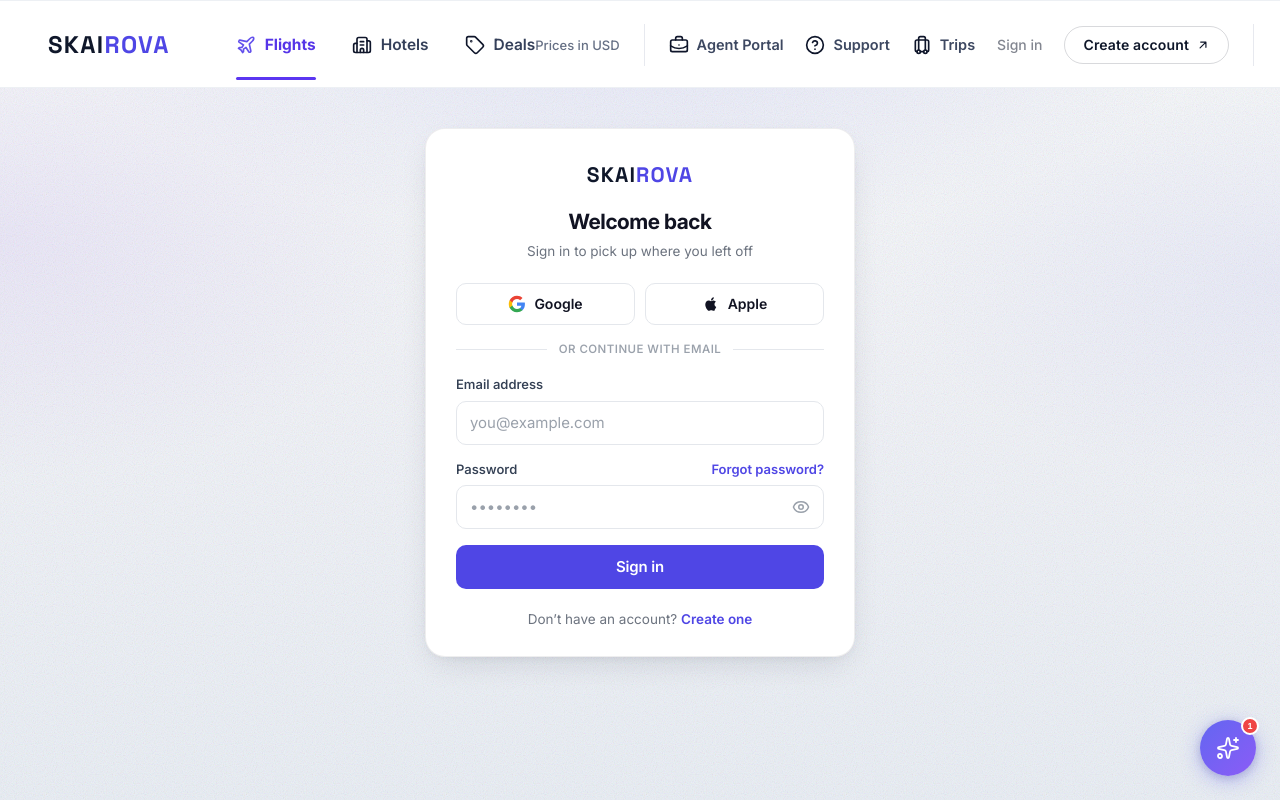
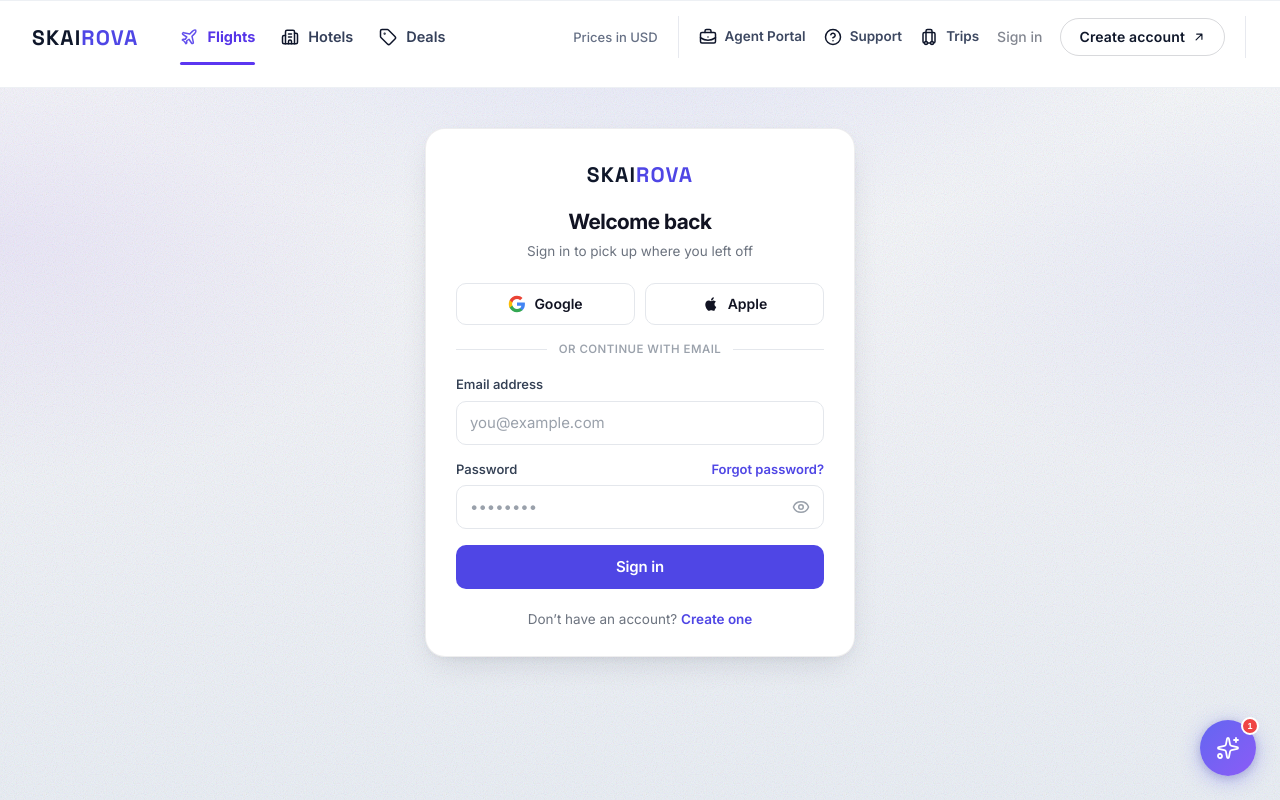
Before and after one commit to syedfazlulhaquemahee/NextGenFlightAI, a Flask app: page /auth in a window 1280 px wide. Run offline with Flask 3, Linux system fonts and the light colour scheme; some libraries are stand-ins or nearby versions.

Commit message:
Rework platform header responsive breakpoints
Moves the mobile/desktop cutover from 920px to 1080px so tablets get the
mobile menu instead of a cramped desktop nav, and adds three desktop
density tiers (1081-1279, 1280-1599, 1600+) instead of one fixed 88px
rail at every wide viewport.

```diff
--- a/static/header-menu.js
+++ b/static/header-menu.js
@@ -73,7 +73,7 @@
   if (!btn || !panel) return;
 
   var closeBtn = document.getElementById("hdrMobileClose");
-  var desktopQuery = window.matchMedia("(min-width: 921px)");
+  var desktopQuery = window.matchMedia("(min-width: 1081px)");
   var reducedMotionQuery = window.matchMedia("(prefers-reduced-motion: reduce)");
   var drawerState = panel.hidden ? "closed" : "open";
   var scrollPosition = 0;
@@ -276,7 +276,7 @@
     close({ restoreFocus: control === closeBtn });
   });
 
-  // Crossing back above the 920px breakpoint (resize, rotation) should not
+  // Crossing back above the compact-header breakpoint (resize, rotation) should not
   // leave the panel stuck open underneath a now-visible desktop nav.
   var onDesktopChange = function (event) {
     if (event.matches) close({ immediate: true });
--- a/static/platform-header.css
+++ b/static/platform-header.css
@@ -953,7 +953,7 @@ body.hdr-menu-open {
    itself hidden above 920px — force it closed here too rather than
    relying solely on the resize listener to catch a mid-interaction
    desktop/mobile crossing. */
-@media (min-width: 921px) {
+@media (min-width: 1081px) {
   .hdr-mobile-panel {
     display: none !important;
   }
@@ -980,7 +980,7 @@ body.hdr-menu-open {
   .topbar.platform-header .hdr-icon-label { display: none !important; }
 }
 
-@media (max-width: 920px) {
+@media (max-width: 1080px) {
   :root {
     --hdr-h: 64px;
     --hdr-pad: 14px;
@@ -1048,7 +1048,7 @@ body.hdr-menu-open {
    Keep the compact visual language, but make every header control feel like a
    deliberate touch target. These are scoped to the mobile header so desktop
    hover states and layout stay exactly as designed. */
-@media (max-width: 920px) {
+@media (max-width: 1080px) {
   .topbar.platform-header .brand-link {
     min-height: 44px !important;
     margin-left: -4px !important;
@@ -1288,7 +1288,7 @@ html[data-theme="light"] .topbar.platform-header .portal-menu-item--danger svg {
    rhythm of the platform navigation while leaving the compact mobile header
    completely untouched. SVGs are the official Lucide source files kept in
    static/icons, not hand-drawn CSS glyphs. */
-@media (min-width: 921px) {
+@media (min-width: 1081px) {
   :root {
     --hdr-h: 88px;
     --hdr-pad: 48px;
@@ -1528,3 +1528,58 @@ html[data-theme="light"] .topbar.platform-header .portal-menu-item--danger svg {
     margin-left: 7px !important;
   }
 }
+
+/* Desktop needs three density steps. Keeping the old 88px rail at every
+   desktop width made the header look oversized on wide screens and caused
+   the navigation/action groups to compete at laptop widths. */
+@media (min-width: 1081px) and (max-width: 1279px) {
+  :root { --hdr-h: 68px; --hdr-pad: 24px; --platform-header-h: 68px; --platform-header-side-pad: 24px; }
+  .topbar.platform-header { height: 68px !important; min-height: 68px !important; }
+  .topbar.platform-header .platform-header-inner { width: calc(100% - 48px) !important; min-height: 68px !important; height: 68px !important; margin: 0 24px !important; }
+  .topbar.platform-header .brand-link { margin-right: 30px !important; font-size: 20px !important; }
+  .topbar.platform-header .site-nav { height: 68px !important; gap: 20px !important; }
+  .topbar.platform-header .site-nav-link { height: 68px !important; font-size: 14px !important; }
+  .topbar.platform-header .site-nav-link .hdr-svg { width: 16px !important; height: 16px !important; }
+  .topbar.platform-header .site-nav-indicator { bottom: 7px !important; }
+  .topbar.platform-header .topbar-links { gap: 14px !important; }
+  .topbar.platform-header .hdr-currency,
+  .topbar.platform-header .hdr-divider { display: none !important; }
+  .topbar.platform-header .hdr-text-link { gap: 6px !important; font-size: 13px !important; }
+  .topbar.platform-header .hdr-text-link .hdr-svg { width: 17px !important; height: 17px !important; }
+  .topbar.platform-header summary.hdr-account-btn.portal-menu-trigger { min-height: 40px !important; height: 40px !important; }
+  .topbar.platform-header summary.hdr-account-btn.portal-menu-trigger .hdr-avatar { width: 38px !important; height: 38px !important; }
+  .topbar.platform-header .hdr-account-text,
+  .topbar.platform-header .hdr-chevron { display: none !important; }
+}
+
+@media (min-width: 1280px) and (max-width: 1599px) {
+  :root { --hdr-h: 72px; --hdr-pad: 32px; --platform-header-h: 72px; --platform-header-side-pad: 32px; }
+  .topbar.platform-header { height: 72px !important; min-height: 72px !important; }
+  .topbar.platform-header .platform-header-inner { width: calc(100% - 64px) !important; min-height: 72px !important; height: 72px !important; margin: 0 32px !important; }
+  .topbar.platform-header .brand-link { margin-right: 42px !important; font-size: 21px !important; }
+  .topbar.platform-header .site-nav { height: 72px !important; gap: 26px !important; }
+  .topbar.platform-header .site-nav-link { height: 72px !important; font-size: 14.5px !important; }
+  .topbar.platform-header .site-nav-link .hdr-svg { width: 18px !important; height: 18px !important; }
+  .topbar.platform-header .site-nav-indicator { bottom: 8px !important; }
+  .topbar.platform-header .topbar-links { gap: 18px !important; }
+  .topbar.platform-header .hdr-currency { font-size: 12.5px !important; }
+  .topbar.platform-header .hdr-text-link { font-size: 13.5px !important; }
+  .topbar.platform-header .hdr-text-link .hdr-svg { width: 18px !important; height: 18px !important; }
+  .topbar.platform-header summary.hdr-account-btn.portal-menu-trigger { min-height: 42px !important; height: 42px !important; }
+  .topbar.platform-header summary.hdr-account-btn.portal-menu-trigger .hdr-avatar { width: 40px !important; height: 40px !important; }
+}
+
+@media (min-width: 1600px) {
+  :root { --hdr-h: 76px; --hdr-pad: 40px; --platform-header-h: 76px; --platform-header-side-pad: 40px; }
+  .topbar.platform-header { height: 76px !important; min-height: 76px !important; }
+  .topbar.platform-header .platform-header-inner { width: calc(100% - 80px) !important; min-height: 76px !important; height: 76px !important; margin: 0 40px !important; }
+  .topbar.platform-header .brand-link { margin-right: 52px !important; font-size: 22px !important; }
+  .topbar.platform-header .site-nav { height: 76px !important; gap: 30px !important; }
+  .topbar.platform-header .site-nav-link { height: 76px !important; font-size: 15px !important; }
+  .topbar.platform-header .site-nav-link .hdr-svg { width: 18px !important; height: 18px !important; }
+  .topbar.platform-header .site-nav-indicator { bottom: 8px !important; }
+  .topbar.platform-header .topbar-links { gap: 20px !important; }
+  .topbar.platform-header .hdr-text-link .hdr-svg { width: 18px !important; height: 18px !important; }
+  .topbar.platform-header summary.hdr-account-btn.portal-menu-trigger { min-height: 44px !important; height: 44px !important; }
+  .topbar.platform-header summary.hdr-account-btn.portal-menu-trigger .hdr-avatar { width: 40px !important; height: 40px !important; }
+}
--- a/templates/partials/platform_header.html
+++ b/templates/partials/platform_header.html
@@ -51,7 +51,7 @@
         </a>
         {% include "partials/user_portal_link.html" %}
         <span class="hdr-divider hdr-desktop-only hdr-divider--account" aria-hidden="true"></span>
-        {# Below 920px the nav and desktop actions above hide — this is the
+        {# Below 1081px the nav and desktop actions above hide — this is the
            only way back to Hotels/Deals from anywhere but the home page's
            own tabs, so it needs to be a real, discoverable menu. #}
         <button type="button" class="hdr-menu-btn" id="hdrMenuBtn" aria-expanded="false" aria-controls="hdrMobilePanel" aria-haspopup="dialog" aria-label="Open menu">
@@ -166,5 +166,5 @@
 {% if not portal_signed_in and not hide_auth_modal %}
   {% include "partials/auth_modal.html" %}
 {% endif %}
-<script src="{{ url_for('static', filename='header-menu.js', v='20260901-mobile-polish-2') }}" defer></script>
+<script src="{{ url_for('static', filename='header-menu.js', v='20260901-header-responsive-3') }}" defer></script>
 {% include "partials/ai_chatbot.html" %}
--- a/templates/partials/theme_head.html
+++ b/templates/partials/theme_head.html
@@ -6,7 +6,7 @@
 <link rel="icon" type="image/svg+xml" href="{{ url_for('static', filename='favicon.svg', v='20260427-skairova') }}" />
 <link rel="shortcut icon" href="{{ url_for('static', filename='favicon.svg', v='20260427-skairova') }}" />
 <link rel="stylesheet" href="{{ url_for('static', filename='theme.css', v='20260729-modern-chips') }}" />
-<link rel="stylesheet" href="{{ url_for('static', filename='platform-header.css', v='20260901-mobile-polish-2') }}" />
+<link rel="stylesheet" href="{{ url_for('static', filename='platform-header.css', v='20260901-header-responsive-3') }}" />
 <link rel="stylesheet" href="{{ url_for('static', filename='date-picker.css', v='20260901-mobile-polish-1') }}" />
 <link rel="stylesheet" href="{{ url_for('static', filename='feedback.css', v='20260826-feedback-polish-1') }}" />
 <link rel="stylesheet" href="{{ url_for('static', filename='mobile-interactions.css', v='20260901-mobile-polish-2') }}" />
```
